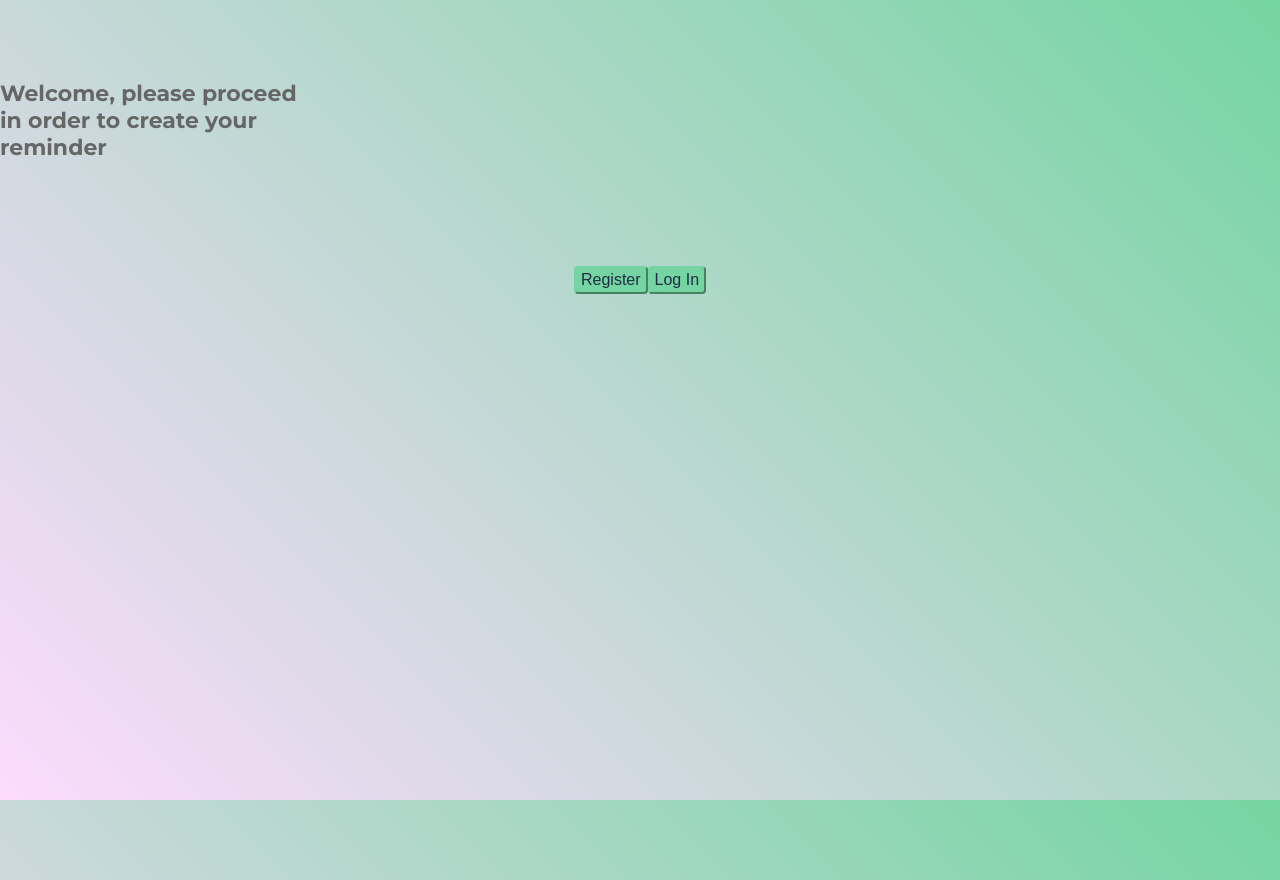
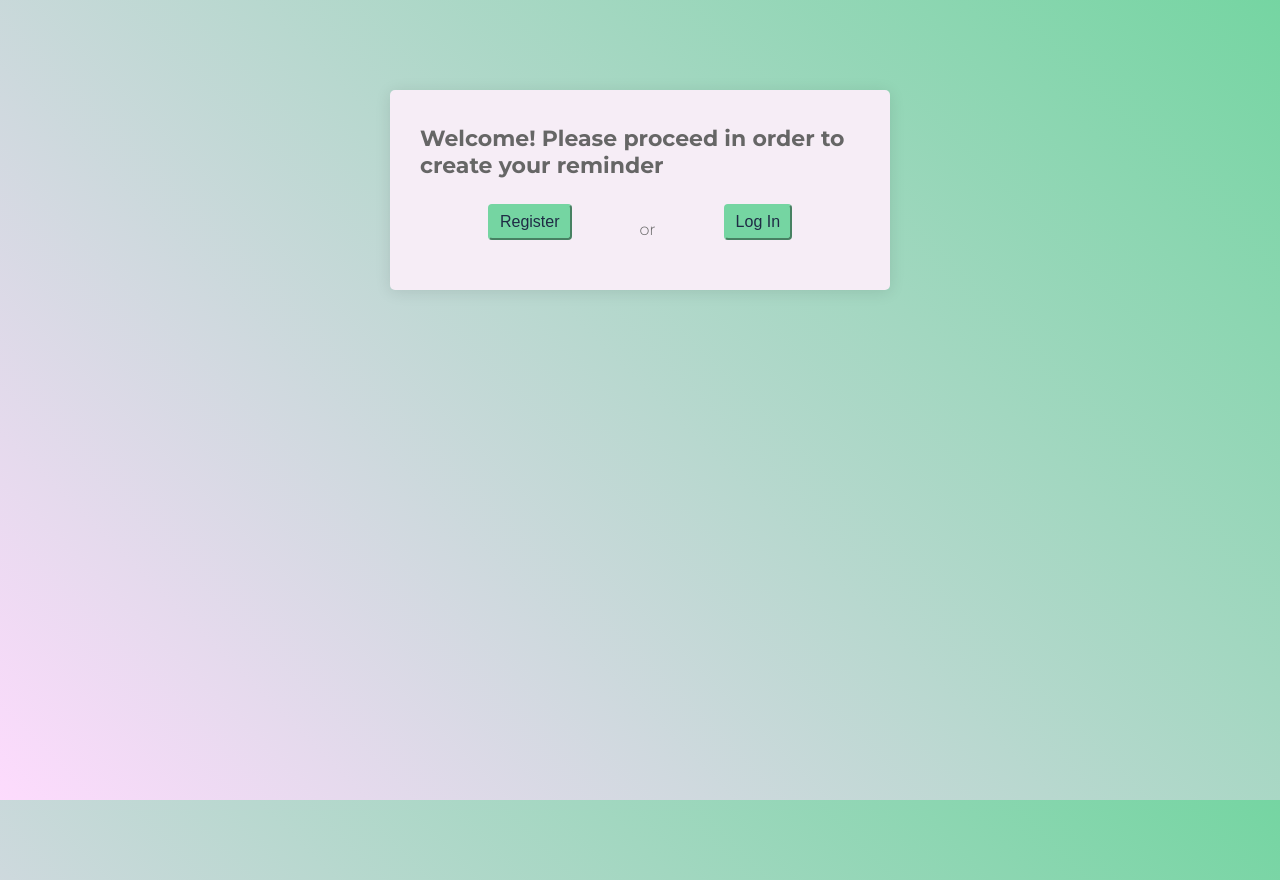
Before and after one commit to iuliaaabaciu/reminders_app, a React (Create React App) app in the folder App/web/: page /home in a window 1280 px wide. Built offline with nearby package versions, Linux system fonts and the light colour scheme.

Commit message:
styled several components

```diff
--- a/App/web/src/CreateReminder.js
+++ b/App/web/src/CreateReminder.js
@@ -31,14 +31,16 @@ class CreateReminder extends React.Component {
 
   render() {
     return (
-      <>
-        <input type="text"
+      <div className="box">
+        <input className="input"
+          type="text"
           placeholder="Create your reminder"
           value={this.state.inputValue}
           onChange={this.onInputChange}
         />
 
-        <DatePicker selected={this.state.dateScheduled}
+        <DatePicker className="datepickerInputContainer datepickerWrapper input"
+          selected={this.state.dateScheduled}
           onChange={ this.onDateChange }
           showTimeSelect
           timeFormat="HH:mm"
@@ -47,15 +49,15 @@ class CreateReminder extends React.Component {
           dateFormat="MMMM d, yyyy h:mm aa"
         />
 
-        <select value={this.state.category} onChange={this.onCategorySelect}>
+        <select className="input" value={this.state.category} onChange={this.onCategorySelect}>
           <option value="">Choose a category</option>
           <option value="Personal">Personal</option>
           <option value="Work">Work</option>
           <option value="Books">Books</option>
         </select>
 
-        <button onClick={this.sendCreatedReminder}>Create reminder</button>
-      </>
+        <button className="button" onClick={this.sendCreatedReminder}>Create reminder</button>
+      </div>
 
     )
   }
--- a/App/web/src/Filter.js
+++ b/App/web/src/Filter.js
@@ -2,10 +2,10 @@ import React from 'react';
 
 const Filter = (props) => {
   return (
-    <div>
-      <button onClick={props.setFilterToToday}>Today</button>
-      <button onClick={props.setFilterToThisWeek}>This week</button>
-      <button onClick={props.setFilterToAll}>All</button>
+    <div className="box displayEvenly">
+      <button className="button btnDisplay" onClick={props.setFilterToToday}>Today</button>
+      <button className="button btnDisplay" onClick={props.setFilterToThisWeek}>This week</button>
+      <button className="button btnDisplay" onClick={props.setFilterToAll}>All</button>
     </div>
   )
 }
--- a/App/web/src/Homepage.js
+++ b/App/web/src/Homepage.js
@@ -8,26 +8,30 @@ const Homepage = () => {
     const firstname = user.replace(/(.*firstName".")(\w+)(.*)/, '$2');
 
     return (
-      <div>
-          <h1>Welcome back {firstname}, click <Link to="/reminders" className="link">here</Link> to create your reminder</h1>
+      <div className="container">
+        <div className="welcome">
+            <h1>Welcome back {firstname}!</h1>
+            <h2>Click <Link to="/reminders" className="link">here</Link> to create your reminder</h2>
+        </div>
       </div>
     )
   }
 
   return (
-    <>
-      <div className="container welcome">
-        <h1 className="title">Welcome, please proceed in order to create your reminder</h1>
+    <div className="container">
+      <div className="welcome">
+        <h1 className="title">Welcome! Please proceed in order to create your reminder</h1>
+        <div className="displayEvenly">
+        <Link to="/register" className="link">
+          <button className="button btnDisplay">Register</button>
+        </Link>
+        <p> or </p>
+        <Link to="/login" className="link">
+          <button className="button btnDisplay">Log In</button>
+        </Link>
+        </div>
       </div>
-      <div className="container">
-        <Link to="/register" className="link">
-          <button className="button">Register</button>
-        </Link>
-        <Link to="/login" className="link">
-          <button className="button">Log In</button>
-        </Link>
-      </div>
-      </>
+    </div>
   );
 }
 
--- a/App/web/src/RemindersComp.js
+++ b/App/web/src/RemindersComp.js
@@ -1,4 +1,5 @@
 import React from 'react';
+import { Link } from 'react-router-dom';
 import Filter from './Filter';
 import CreateReminder from './CreateReminder';
 import RemindersList from './RemindersList';
@@ -98,6 +99,14 @@ class RemindersComp extends React.Component {
 
     return(
       <>
+        <div className="nav">
+          <ul id="menu">
+            <li><Link to="/home" className="link">Homepage</Link></li>
+            <button className="logout link" onClick={this.logOut}>Log Out</button>
+          </ul>
+        </div>
+
+        <div className="container">
           <CreateReminder onButtonClick={this.handleCreateReminder} />
           <RemindersList
             filteredReminders={filteredReminders}
@@ -109,8 +118,7 @@ class RemindersComp extends React.Component {
             setFilterToToday={this.setFilterToToday}
             setFilterToThisWeek={this.setFilterToThisWeek}
           />
-
-        <button onClick={this.logOut}>Log Out</button>
+        </div>
       </>
     )
   }
--- a/App/web/src/RemindersList.js
+++ b/App/web/src/RemindersList.js
@@ -15,9 +15,11 @@ const RemindersList = (props) => {
     );
 
     return (
-      <ul>
-        {reminder}
-      </ul>
+      <div className="box">
+        <ul>
+          {reminder}
+        </ul>
+      </div>
     );
 }
 
--- a/App/web/src/UpdateReminder.js
+++ b/App/web/src/UpdateReminder.js
@@ -35,13 +35,13 @@ class UpdateReminder extends React.Component {
   render() {
     return (
       <>
-        <input
+        <input className="remList"
           defaultValue={this.props.defaultValue}
           onChange={(e) => this.onInputChange(e, this.props.elementId)}
           onKeyPress={this.onInputKeypress}
         />
 
-        <DatePicker
+        <DatePicker className="datepickerInputContainer remList remDateUpdate"
           selected={ new Date(this.props.dateScheduled) }
           onChange={ (date) => this.onDateChange(date, this.props.elementId) }
           showTimeSelect
--- a/App/web/src/index.css
+++ b/App/web/src/index.css
@@ -15,16 +15,34 @@ body {
 
 .container {
   display: flex;
-  flex-direction: row;
+  flex-flow: row wrap;
   justify-content: center;
-  align-items: flex-start;
-  flex-wrap: wrap;
   margin-top: 80px;
+}
+
+@media all and (max-width: 800px) {
+  .container {
+    /* When on medium sized screens, we center it by evenly distributing empty space around items */
+    justify-content: space-around;
+  }
+}
+
+@media all and (max-width: 200px) {
+  .container {
+    flex-direction: column;
+
+  }
 }
 
 .welcome {
   animation: backInRight 1s ease-in;
-  width: 300px;
+  justify-content: center;
+  width: 440px;
+  margin: 10px;
+  padding: 35px 30px;
+  background-color: rgb(246, 237, 246);
+  border-radius: 5px;
+  box-shadow: 0 2px 16px rgba(0, 0, 0, 0.1);
 }
 
 @keyframes backInRight {
@@ -63,7 +81,7 @@ body {
 }
 
 .input:focus {
-  border-bottom-color: #4a77e5;
+  border-color: #4a77e5;
 }
 
 .button {
@@ -71,9 +89,18 @@ body {
   background: #75d5a2;
   border-radius: 4px;
   border-color: #75d5a2;
+  cursor: pointer;
   display: block;
   font-size: 16px;
-  padding: 3px 5px;
+  padding: 7px 10px;
+}
+
+.btnDisplay {
+  display: inline;
+}
+
+p {
+  display: inline;
 }
 
 .nav {
@@ -95,7 +122,6 @@ ul#menu li {
 
 @media only screen and (max-width: 300px) {
   .nav {
-
     top: 0;
     left: 0;
     width: 100%;
@@ -112,10 +138,59 @@ ul#menu li {
 }
 
 .link {
-  color: #666;
+  color: #246a73;
   text-decoration: none;
 }
 
+.linkDisplay {
+  padding: 30px;
+}
+
 .link:hover {
-  color: #246a73;
+  color: #1f2b45;
 }
+
+.logout {
+  float: right;
+  margin-right: 10px;
+}
+
+.box {
+  display: block;
+  width: 50%;
+  margin: 10px;
+  padding: 20px;
+  background-color: #fff;
+  border-radius: 5px;
+  box-shadow: 0 2px 16px rgba(0, 0, 0, 0.1);
+}
+
+.displayEvenly {
+  display: flex;
+  justify-content: space-evenly;
+}
+
+.datepickerInputContainer {
+  display: block;
+}
+
+.datepickerWrapper {
+  width: 100%;
+}
+
+.remList {
+  display: block;
+  width: 70%;
+  font-size: 16px;
+  border-bottom: 1px solid #a8d7dd;
+  border-width: 0 0 1px 0;
+  padding-bottom: 3px;
+  margin-bottom: 7px;
+  outline: none;
+}
+
+.remDateUpdate {
+  width: 100%;
+  font-size: 14px;
+  align-self: flex-end;
+}
```
Lines whose indentation alone changed are shown as unchanged.
